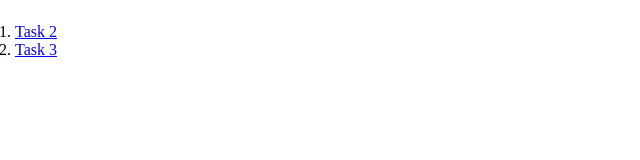
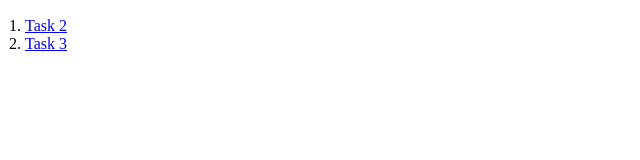
Before and after one commit to PranavMehrotra/Spats-Web-D, a plain HTML site: page index.html in a window 1280 px wide. Shown: the whole page, without its empty margins (0-640 px from the left). Drawn offline with Linux system fonts and the light colour scheme.

Commit message:
Update index.html

```diff
--- a/index.html
+++ b/index.html
@@ -8,7 +8,7 @@
     </head>
 
     <body>
-        <ol style="padding: 7px;">
+        <ol style="padding: 7px; margin: 10px;">
 
     <li> <a href="Task 2/Task 2.html"> Task 2</a></li>
     <li> <a href="Task 3/Task 3.html"> Task 3</a></li>
```
